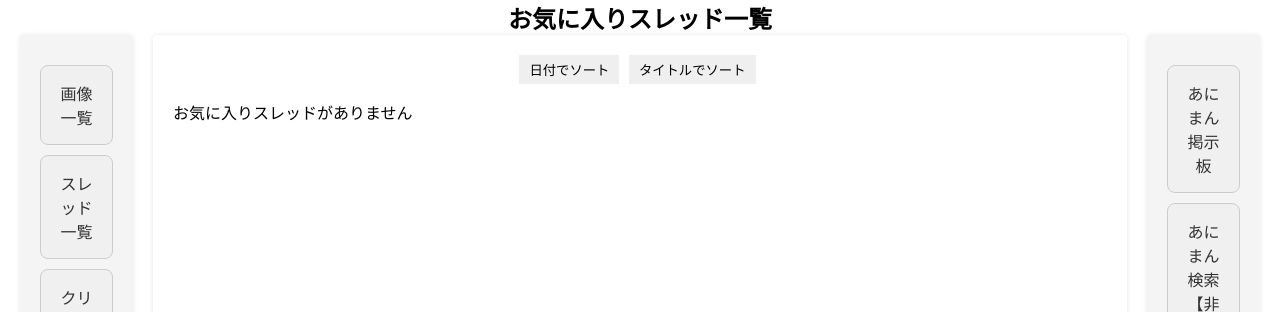
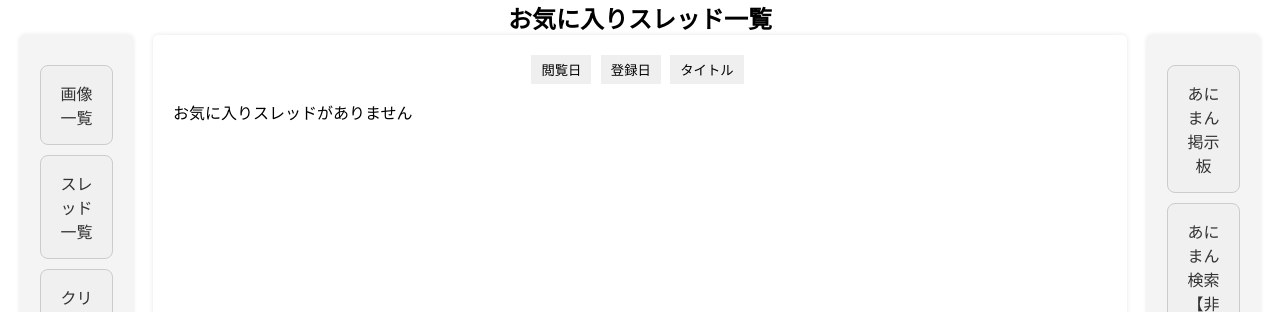
Before and after one commit to channkenn/animan_image, a Flask app: page /favorite-threads in a window 1280 px wide. Shown: the part 106-418 px from the top of the page. Run offline with Flask 3, Linux system fonts and the light colour scheme.

Commit message:
スレッド一覧に閲覧日、登録日、タイトルソートを付けた

```diff
--- a/static/js/script.js
+++ b/static/js/script.js
@@ -4,10 +4,13 @@
     localStorage.getItem("favoriteThreads") || "[]"
   );
 
-  // マイグレーション処理: date プロパティがない場合にデフォルト値を追加
+  // マイグレーション処理: date, register プロパティがない場合にデフォルト値を追加
   favoriteThreads = favoriteThreads.map((thread) => {
     if (!thread.date) {
       thread.date = "1970-01-01T00:00:00.000Z"; // デフォルト値
+    }
+    if (!thread.register) {
+      thread.register = "1970-01-01T00:00:00.000Z"; // デフォルト値
     }
     return thread;
   });
@@ -19,10 +22,13 @@
 (function migrateFavorites() {
   let favorites = JSON.parse(localStorage.getItem("favorites") || "[]");
 
-  // マイグレーション処理: date プロパティがない場合にデフォルト値を追加
+  // マイグレーション処理: date, register プロパティがない場合にデフォルト値を追加
   favorites = favorites.map((favorite) => {
     if (!favorite.date) {
       favorite.date = "1970-01-01T00:00:00.000Z"; // デフォルト値
+    }
+    if (!favorite.register) {
+      favorite.register = "1970-01-01T00:00:00.000Z"; // デフォルト値
     }
     return favorite;
   });
@@ -51,6 +57,7 @@
     resNumber,
     resLink,
     date: nowtime, // 現在時刻を追加
+    register: nowtime,
   });
   localStorage.setItem("favorites", JSON.stringify(favorites));
   alert("画像一覧に追加されました");
@@ -237,6 +244,7 @@
     url: threadUrl,
     thumb: threadThumb,
     date: nowtime,
+    register: nowtime,
   });
   localStorage.setItem("favoriteThreads", JSON.stringify(favoriteThreads));
   alert("スレッド一覧に追加されました");
@@ -354,6 +362,10 @@
     if (criterion === "date") {
       const dateA = new Date(a.date);
       const dateB = new Date(b.date);
+      return order === "desc" ? dateB - dateA : dateA - dateB;
+    } else if (criterion === "register") {
+      const dateA = new Date(a.register);
+      const dateB = new Date(b.register);
       return order === "desc" ? dateB - dateA : dateA - dateB;
     } else if (criterion === "title") {
       const titleA = a.title.toLowerCase();
--- a/templates/favorite_threads.html
+++ b/templates/favorite_threads.html
@@ -52,8 +52,9 @@
       <!-- メインカラム -->
       <div class="main-column">
         <div id="sort-buttons">
-          <button onclick="setSortCriteria('date')">日付でソート</button>
-          <button onclick="setSortCriteria('title')">タイトルでソート</button>
+          <button onclick="setSortCriteria('date')">閲覧日</button>
+          <button onclick="setSortCriteria('register')">登録日</button>
+          <button onclick="setSortCriteria('title')">タイトル</button>
         </div>
         <!-- スレッド一覧のコンテナ -->
         <div id="threads-container" class="card-container"></div>
```
